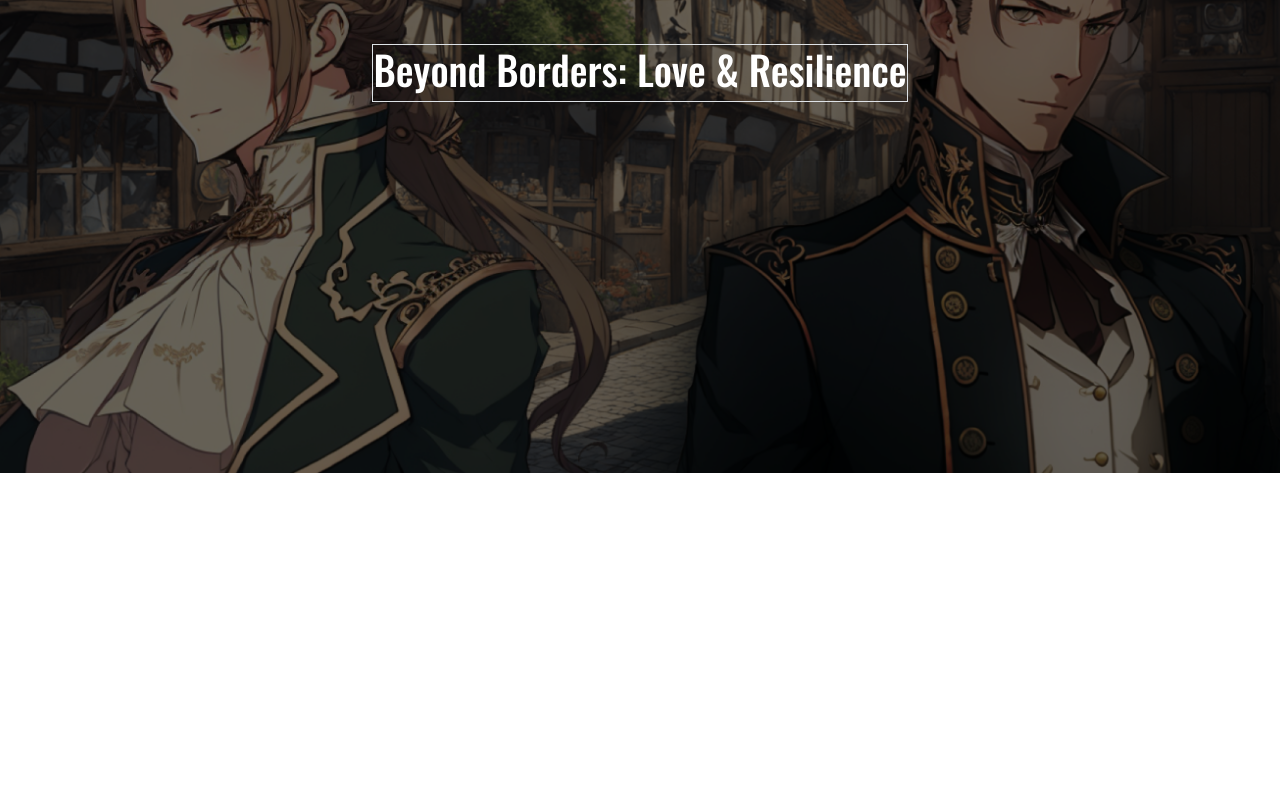
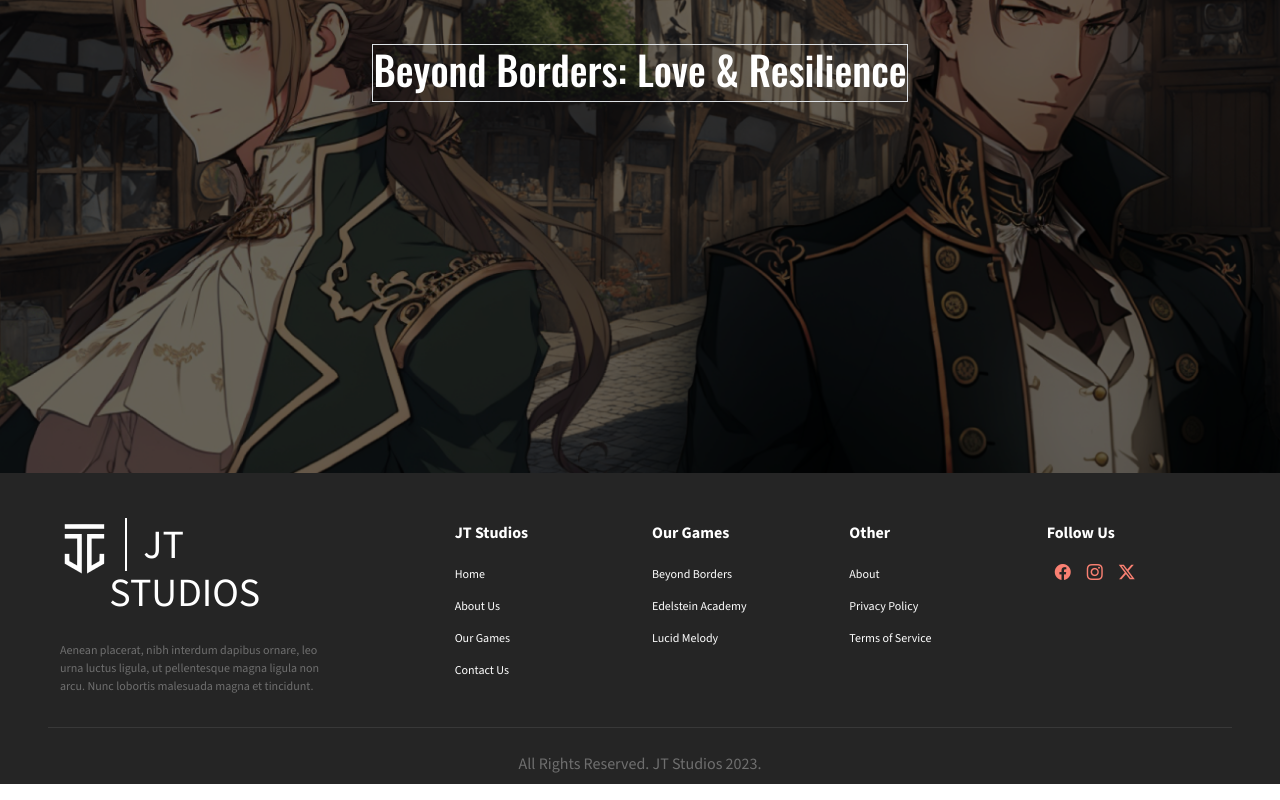
Before and after one commit to cessDevs1419/JTStudios, a Vue app: page / in a window 1280 px wide. Shown: the part 327-1127 px from the top of the page. Before the commit the page ends 800 px from the top, so only its background shows below. Built offline with nearby package versions, Linux system fonts and the light colour scheme.

Commit message:
added footer component

```diff
--- a/src/App.vue
+++ b/src/App.vue
@@ -4,6 +4,7 @@
   import NavbarComponent from './components/NavbarComponent.vue';
   import SideBarComponent from './components/SideBarComponent.vue';
   import PageHeaderComponent from './components/PageHeaderComponent.vue';
+  import FooterComponent from './components/FooterComponent.vue';
 
   const showNavbar = ref(true);
   const router = useRouter();
@@ -52,4 +53,6 @@
     </div>
   </div>
 
+  <FooterComponent></FooterComponent>
+
 </template>
--- a/src/assets/main.css
+++ b/src/assets/main.css
@@ -1,5 +1,6 @@
 @import './base.css';
 @import url('https://fonts.googleapis.com/css2?family=Oswald:wght@200..700&display=swap');
+@import url('https://fonts.googleapis.com/css2?family=Source+Sans+3:ital,wght@0,200..900;1,200..900&display=swap');
 
 #app {
   font-family: "Oswald", sans-serif;
@@ -39,6 +40,18 @@ body{
   color: var(--tertiary-font);
 }
 
+.accent-font {
+  color: var(--accent-color);
+}
+
+.footer-bg {
+  background-color: #252525;
+}
+
 .cursor-pointer{
   cursor: pointer;
 }
+
+.sans-font {
+  font-family: "Source Sans 3", sans-serif;
+}
--- /dev/null
+++ b/src/components/FooterComponent.vue
@@ -0,0 +1,102 @@
+<template>
+    <div class="footer-container sans-font footer-bg text-white p-0">
+        <div class="container-fluid px-5 pt-5">
+            <div class="footer-info row w-100 m-auto">
+                <div class="col-lg-3">
+                    <div class="row text-left">
+                        <div class="col-lg-2">
+                            <img src="../assets/images/logo.png" alt="" srcset="">
+                        </div>
+                        <div class="col-lg-10 ml-1">
+                            <h1><span class="divider mx-3" style="height: 53px; border-right: 2px solid white;"></span>JT STUDIOS</h1>
+                        </div>
+                    </div>
+                    <div class="row tertiary-font pt-3">
+                        <p style="font-size: 12px;">Aenean placerat, nibh interdum dapibus ornare, leo urna luctus ligula, ut pellentesque magna ligula non arcu. Nunc lobortis malesuada magna et tincidunt.</p>
+                    </div>
+                </div>
+                <div class="col-lg-1"></div>
+                <div class="col-lg-2">
+                    <p class="footer-header fw-bold">
+                        JT Studios
+                    </p>
+                    <ul class="JTStudio-links m-0 p-0">
+                        <li class="my-2">
+                        <router-link to="/">Home</router-link>
+                        </li>
+                        <li class="my-2">
+                        <router-link to="/">About Us</router-link>
+                        </li>
+                        <li class="my-2">
+                        <router-link to="/">Our Games</router-link>
+                        </li>
+                        <li class="my-2">
+                        <router-link to="/">Contact Us</router-link>
+                        </li>
+                    </ul>
+                </div>
+                <div class="col-lg-2">
+                    <p class="footer-header fw-bold">
+                        Our Games
+                    </p>
+                    <ul class="JTStudio-links m-0 p-0">
+                        <li class="my-2">
+                        <router-link to="/">Beyond Borders</router-link>
+                        </li>
+                        <li class="my-2">
+                        <router-link to="/">Edelstein Academy</router-link>
+                        </li>
+                        <li class="my-2">
+                        <router-link to="/">Lucid Melody</router-link>
+                        </li>
+                    </ul>
+                </div>
+                <div class="col-lg-2">
+                    <p class="footer-header fw-bold">
+                        Other
+                    </p>
+                    <ul class="JTStudio-links m-0 p-0">
+                        <li class="my-2">
+                        <router-link to="/">About</router-link>
+                        </li>
+                        <li class="my-2">
+                        <router-link to="/">Privacy Policy</router-link>
+                        </li>
+                        <li class="my-2">
+                        <router-link to="/">Terms of Service</router-link>
+                        </li>
+                    </ul>
+                </div>
+                <div class="col-lg-2">
+                    <p class="footer-header fw-bold">
+                        Follow Us
+                    </p>
+                    <i class="icon bi bi-facebook accent-font mx-2" style="font-size: 16px;"></i><i class="icon bi bi-instagram accent-font mx-2 " style="font-size: 16px;"></i><i class="icon bi bi-twitter-x mx-2 accent-font" style="font-size: 16px;"></i>
+                </div>
+            </div>
+            <hr class="tertiary-font">
+            <p class="copyright text-center tertiary-font py-2">
+                All Rights Reserved. JT Studios 2023.
+            </p>
+        </div>
+    </div>
+</template>
+
+<script>
+</script>
+
+<style scoped>
+    .footer-container li {
+        list-style-type: none;
+    }
+    .footer-container a {
+        text-decoration: none;
+        font-size: 12px;
+        color: #FFF;
+    }
+
+    .footer-container a:hover{
+        color: var(--accent-color);
+        font-weight: 600;
+    }
+</style>
```
